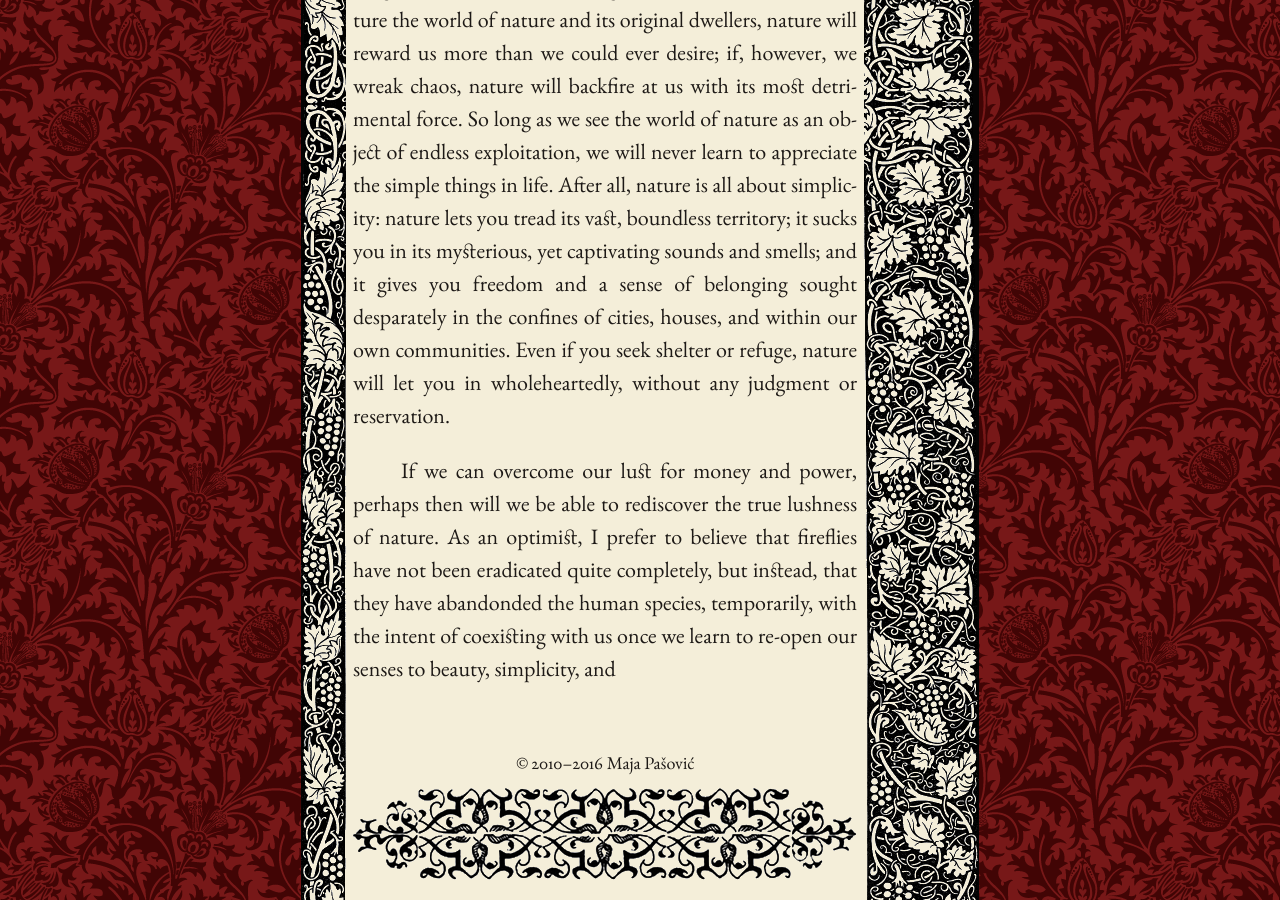
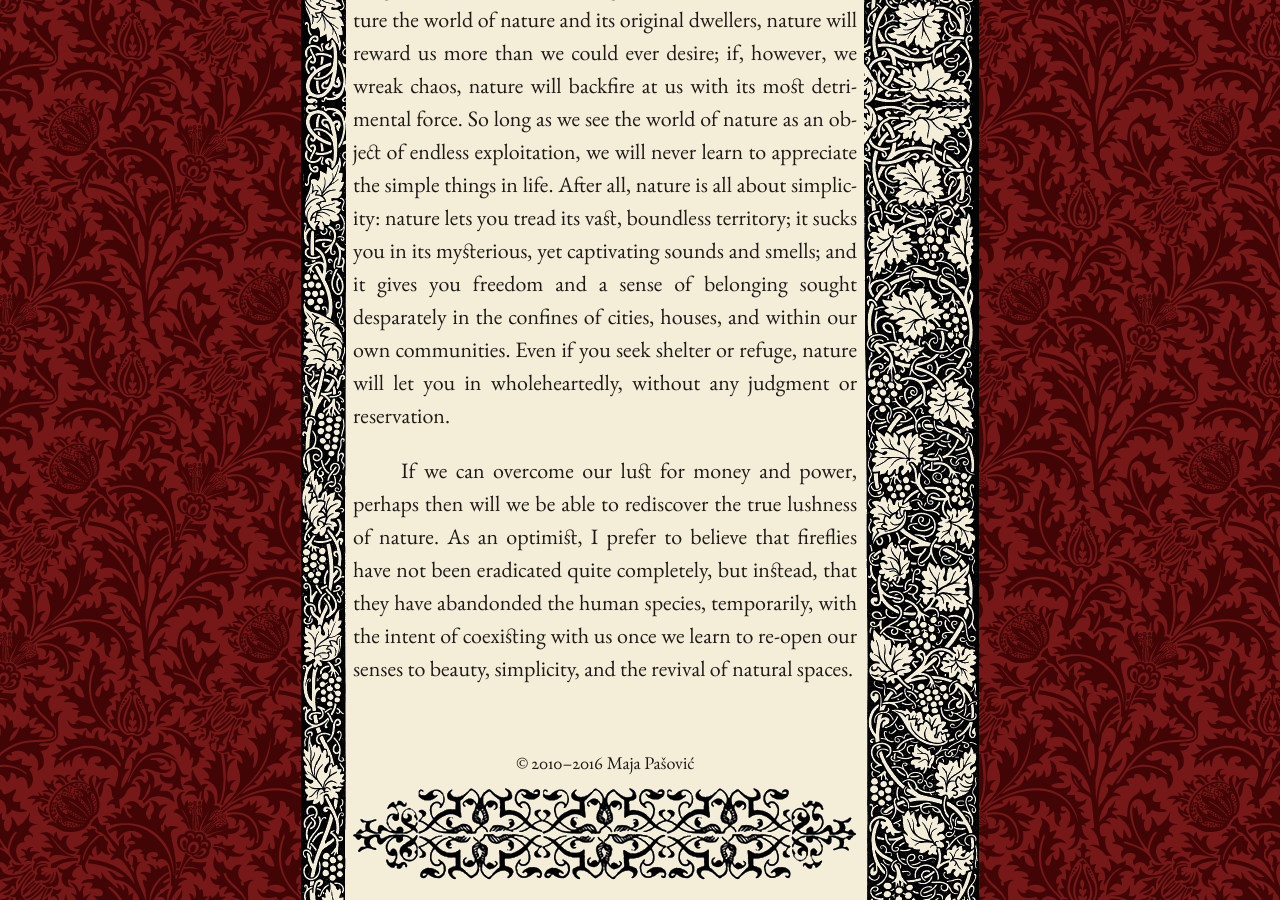
Before and after one commit to mpasovic/majapasovic.org, a Jekyll site: the page built from _posts/2016-07-06-a-lamenting-song-for-fireflies-progressive-destruction-of-the-environment-and-its-consequences.md, in a window 1280 px wide and 900 px high, scrolled down 5818 px. Built offline with Jekyll 4.4.1, drawn with Linux system fonts in a browser that asks for light colours; nearby versions of some CDN libraries.

Commit message:
Updated 2016-07-06-a-lamenting-song-for-fireflies-progressive-destruction-of-the-environment-and-its-consequences.md

```diff
--- a/_posts/2016-07-06-a-lamenting-song-for-fireflies-progressive-destruction-of-the-environment-and-its-consequences.md
+++ b/_posts/2016-07-06-a-lamenting-song-for-fireflies-progressive-destruction-of-the-environment-and-its-consequences.md
@@ -37,4 +37,4 @@
 *****
 The remnants of my youthful imagination prefer to believe that there is hope for the world of nature, and that someday, human species will come to realize that nature is a living organism that ought to coexist with the human species. What we give to nature, nature will give back twofold. If we nurture the world of nature and its original dwellers, nature will reward us more than we could ever desire; if, however, we wreak chaos, nature will backfire at us with its most detrimental force. So long as we see the world of nature as an object of endless exploitation, we will never learn to appreciate the simple things in life. After all, nature is all about simplicity: nature lets you tread its vast, boundless territory; it sucks you in its mysterious, yet captivating sounds and smells; and it gives you freedom and a sense of belonging sought desparately in the confines of cities, houses, and within our own communities. Even if you seek shelter or refuge, nature will let you in wholeheartedly, without any judgment or reservation.
 
-If we can overcome our lust for money and power, perhaps then will we be able to rediscover the true lushness of nature. As an optimist, I prefer to believe that fireflies have not been eradicated quite completely, but instead, that they have abandonded the human species, temporarily, with the intent of coexisting with us once we learn to re-open our senses to beauty, simplicity, and
+If we can overcome our lust for money and power, perhaps then will we be able to rediscover the true lushness of nature. As an optimist, I prefer to believe that fireflies have not been eradicated quite completely, but instead, that they have abandonded the human species, temporarily, with the intent of coexisting with us once we learn to re-open our senses to beauty, simplicity, and the revival of natural spaces.
```
